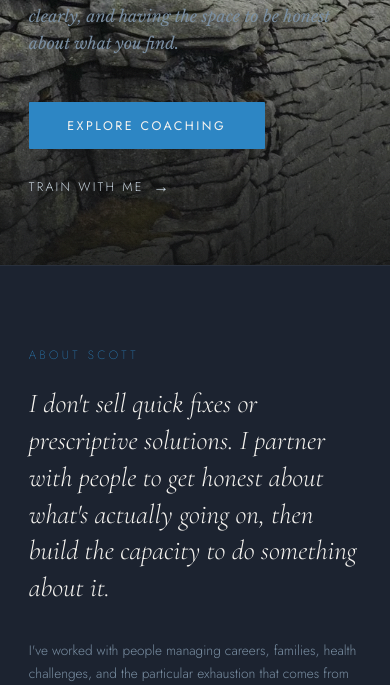
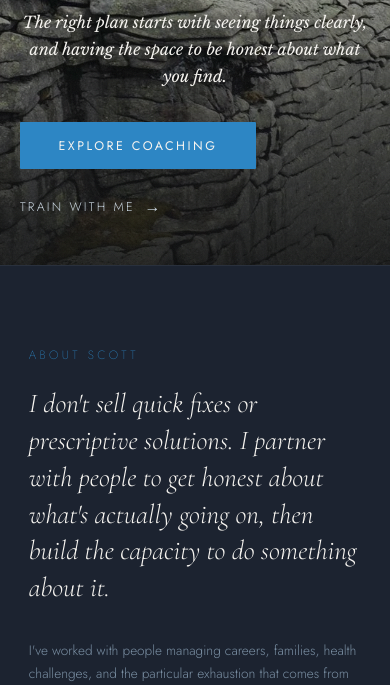
Before and after one commit to scottcrawfordcoach/crawford-coaching, a plain HTML site: page crawford-homepage.html in a window 390 px wide. Shown: the part 415-1100 px from the top of the page. Drawn offline with nearby package versions, Linux system fonts and the light colour scheme; a script that the page names is missing.

Commit message:
Brighten hero text on homepage

```diff
--- a/crawford-homepage.html
+++ b/crawford-homepage.html
@@ -277,7 +277,8 @@
   font-style: italic;
   font-size: clamp(1rem, 1.6vw, 1.2rem);
   line-height: 1.7;
-  color: var(--mist);
+  color: var(--pale);
+  text-shadow: 0 1px 12px rgba(0,0,0,0.72), 0 0 28px rgba(8,12,18,0.45);
   max-width: 540px;
   margin-bottom: 2.8rem;
   opacity: 0;
@@ -925,6 +926,37 @@
     min-height: clamp(420px, 82svh, 680px);
   }
 
+  .hero__content {
+    padding: 0 1.25rem 2.25rem;
+  }
+
+  .hero__headline,
+  .hero__eyebrow,
+  .hero__sub {
+    text-align: center;
+  }
+
+  .hero__sub {
+    color: var(--white);
+    max-width: 38ch;
+    margin: 0 auto 2rem;
+  }
+
+  .hero__content::before {
+    content: "";
+    position: absolute;
+    left: 0.75rem;
+    right: 0.75rem;
+    bottom: 1.15rem;
+    top: -1.25rem;
+    border-radius: 24px;
+    background: linear-gradient(180deg, rgba(17,26,36,0.08) 0%, rgba(17,26,36,0.48) 40%, rgba(10,16,24,0.72) 100%);
+    backdrop-filter: blur(8px);
+    -webkit-backdrop-filter: blur(8px);
+    box-shadow: 0 18px 48px rgba(0,0,0,0.26);
+    z-index: -1;
+  }
+
   .hero__actions {
     flex-direction: column;
     align-items: flex-start;
```
